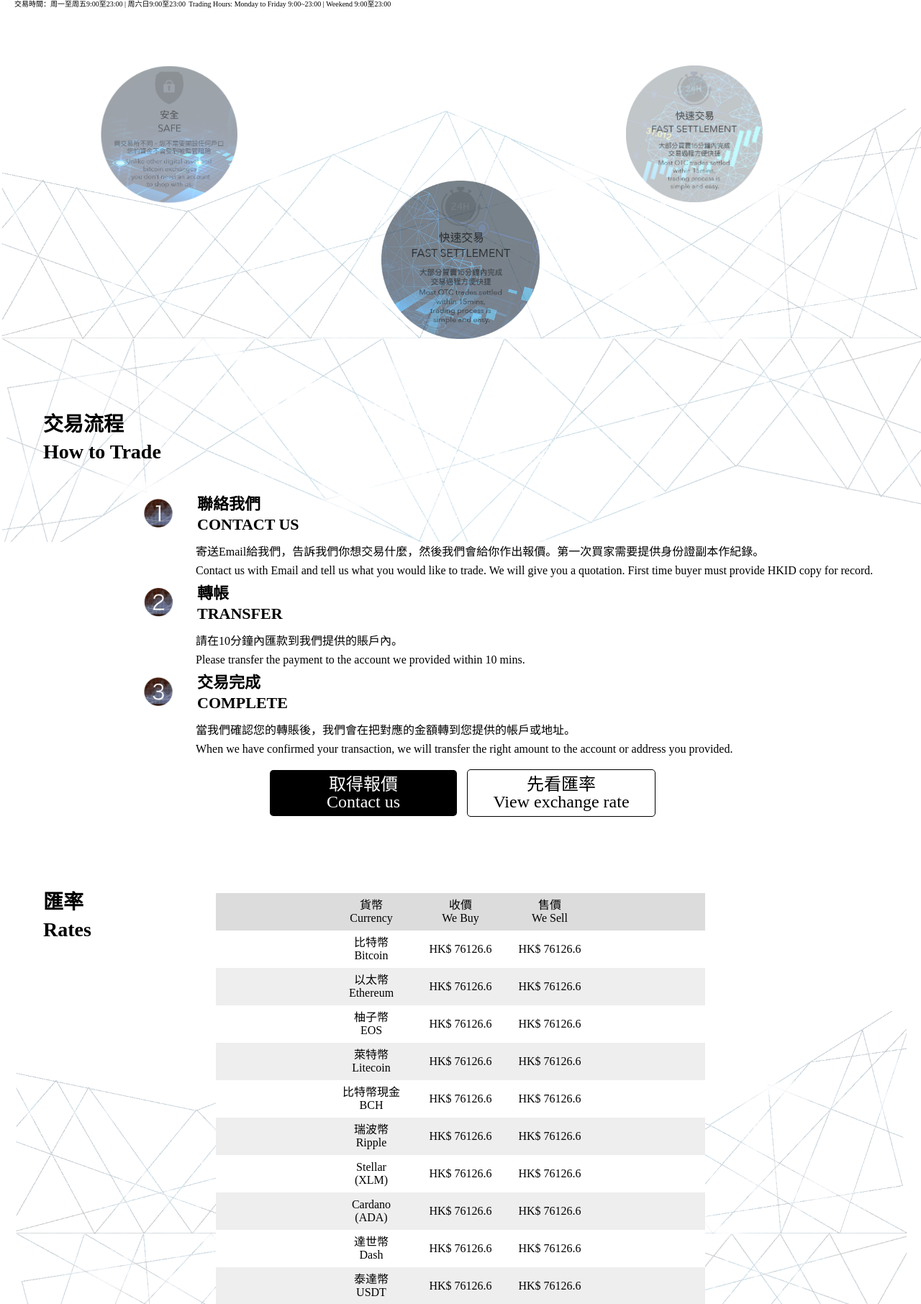
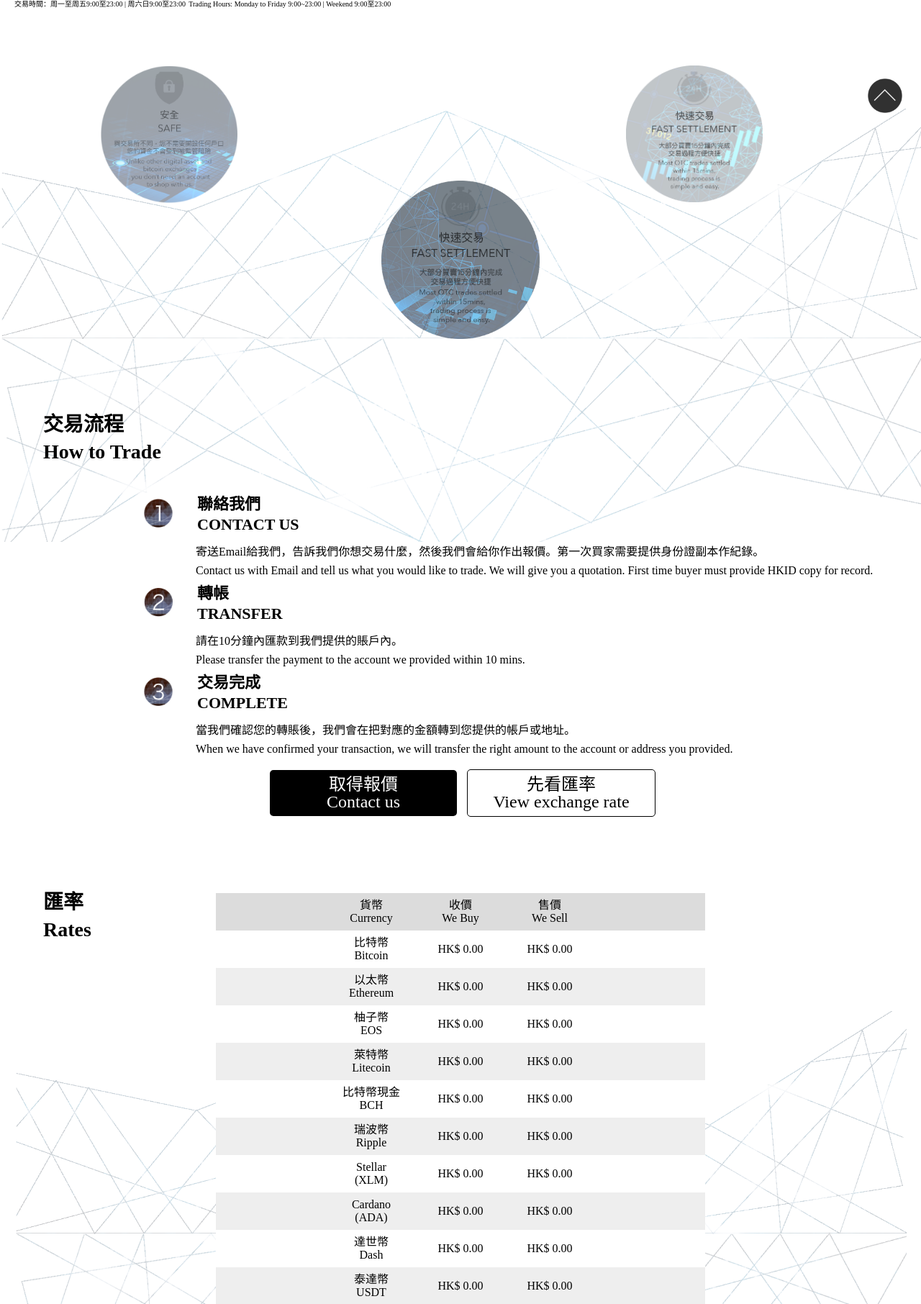
Before and after one commit to littlerock1215/myweb, a CodeIgniter app: page /database/ in a window 1280 px wide. Shown: the part 619-2431 px from the top of the page at 72% size. Run offline with CodeIgniter, Linux system fonts and the light colour scheme; data that the repository does not hold is empty; some libraries are stand-ins or nearby versions.

Commit message:
home page Rates/top btn

```diff
--- a/application/controllers/Welcome.php
+++ b/application/controllers/Welcome.php
@@ -3,23 +3,59 @@ defined('BASEPATH') OR exit('No direct script access allowed');
 
 class Welcome extends CI_Controller {
 
-	/**
-	 * Index Page for this controller.
-	 *
-	 * Maps to the following URL
-	 * 		http://example.com/index.php/welcome
-	 *	- or -
-	 * 		http://example.com/index.php/welcome/index
-	 *	- or -
-	 * Since this controller is set as the default controller in
-	 * config/routes.php, it's displayed at http://example.com/
-	 *
-	 * So any other public methods not prefixed with an underscore will
-	 * map to /index.php/welcome/<method_name>
-	 * @see https://codeigniter.com/user_guide/general/urls.html
-	 */
 	public function index()
 	{
-		$this->load->view('home');
+		$data['price_data'] = $this->get_price();
+		$this->load->view('home',$data);
+	}
+	public function get_price()
+    {
+        $url = 'https://pro-api.coinmarketcap.com/v1/cryptocurrency/listings/latest';
+        $parameters = [
+            'start' => '1',
+            'limit' => '20',
+            'convert' => 'USD'
+        ];
+
+        $headers = [
+            'Accepts: application/json',
+            'X-CMC_PRO_API_KEY: 54a965c2-776c-47dc-81d1-f65f44157a80'
+        ];
+        $qs = http_build_query($parameters); // query string encode the parameters
+        $request = "{$url}?{$qs}"; // create the request URL
+
+
+        $curl = curl_init(); // Get cURL resource
+        // Set cURL options
+        curl_setopt_array($curl, array(
+            CURLOPT_URL => $request,            // set the request URL
+            CURLOPT_HTTPHEADER => $headers,     // set the headers
+            CURLOPT_RETURNTRANSFER => 1,         // ask for raw response instead of bool
+            CURLOPT_SSL_VERIFYPEER => false      // must additional add this
+        ));
+
+        $response = curl_exec($curl); // Send the request, save the response
+        //print_r(json_decode($response, true)); // print json decoded response
+        curl_close($curl); // Close request
+
+        $result = json_decode($response, true);
+
+        $rows = array();
+        foreach($result['data'] as $row):
+			//$rows['BTC']['sell'] = 13 +50;
+			//$rows['BTC']['buy'] = 13;
+			$hkd = $this->to_HKD($row['quote']['USD']['price']);
+
+			$rows[$row['symbol']]['sell'] = $hkd + 50;
+			$rows[$row['symbol']]['buy'] = $hkd;
+        endforeach;
+
+        return $rows;
+	}
+	private function to_HKD($price){
+
+		$hkd = $price/6;
+
+		return $hkd;
 	}
 }
--- a/application/views/home.php
+++ b/application/views/home.php
@@ -34,6 +34,7 @@
 <body>
     <header class="header clearfix">
         <a class="logo" href="#" title="Tradecoin4u"></a>
+        <button type="button" id="BackTop"  class="top"></button>
 
 
         <!-- <a href="/" class="main_menu_hamburger" title="手機選單">
@@ -157,53 +158,53 @@
                 </div>
                 <li>
                     <p>比特幣<br/>Bitcoin</p>
-                    <p>HK$ 76126.6</p>
-                    <p>HK$ 76126.6</p>
+                    <p>HK$ <?=number_format($price_data['BTC']['buy'],2)?></p>
+                    <p>HK$ <?=number_format($price_data['BTC']['sell'],2)?></p>
                 </li>
                 <li>
                     <p>以太幣<br/>Ethereum</p>
-                    <p>HK$ 76126.6</p>
-                    <p>HK$ 76126.6</p>
+                    <p>HK$ <?=number_format($price_data['ETH']['buy'],2)?></p>
+                    <p>HK$ <?=number_format($price_data['ETH']['sell'],2)?></p>
                 </li>
                 <li>
                     <p>柚子幣<br/>EOS</p>
-                    <p>HK$ 76126.6</p>
-                    <p>HK$ 76126.6</p>
+                    <p>HK$ <?=number_format($price_data['EOS']['buy'],2)?></p>
+                    <p>HK$ <?=number_format($price_data['EOS']['sell'],2)?></p>
                 </li>
                 <li>
                     <p>萊特幣<br/>Litecoin</p>
-                    <p>HK$ 76126.6</p>
-                    <p>HK$ 76126.6</p>
+                    <p>HK$ <?=number_format($price_data['LTC']['buy'],2)?></p>
+                    <p>HK$ <?=number_format($price_data['LTC']['sell'],2)?></p>
                 </li>
                 <li>
                     <p>比特幣現金<br/>BCH</p>
-                    <p>HK$ 76126.6</p>
-                    <p>HK$ 76126.6</p>
+                    <p>HK$ <?=number_format($price_data['BCH']['buy'],2)?></p>
+                    <p>HK$ <?=number_format($price_data['BCH']['sell'],2)?></p>
                 </li>
                 <li>
                     <p>瑞波幣<br/>Ripple</p>
-                    <p>HK$ 76126.6</p>
-                    <p>HK$ 76126.6</p>
+                    <p>HK$ <?=number_format($price_data['XRP']['buy'],2)?></p>
+                    <p>HK$ <?=number_format($price_data['XRP']['sell'],2)?></p>
                 </li>
                 <li>
                     <p>Stellar<br/>(XLM)</p>
-                    <p>HK$ 76126.6</p>
-                    <p>HK$ 76126.6</p>
+                    <p>HK$ <?=number_format($price_data['XLM']['buy'],2)?></p>
+                    <p>HK$ <?=number_format($price_data['XLM']['sell'],2)?></p>
                 </li>
                 <li>
                     <p>Cardano<br/>(ADA)</p>
-                    <p>HK$ 76126.6</p>
-                    <p>HK$ 76126.6</p>
+                    <p>HK$ <?=number_format($price_data['ADA']['buy'],2)?></p>
+                    <p>HK$ <?=number_format($price_data['ADA']['sell'],2)?></p>
                 </li>
                 <li>
                     <p>達世幣<br/>Dash</p>
-                    <p>HK$ 76126.6</p>
-                    <p>HK$ 76126.6</p>
+                    <p>HK$ <?=number_format($price_data['DASH']['buy'],2)?></p>
+                    <p>HK$ <?=number_format($price_data['DASH']['sell'],2)?></p>
                 </li>
                 <li>
                     <p>泰達幣<br/>USDT</p>
-                    <p>HK$ 76126.6</p>
-                    <p>HK$ 76126.6</p>
+                    <p>HK$ <?=number_format($price_data['USDT']['buy'],2)?></p>
+                    <p>HK$ <?=number_format($price_data['USDT']['sell'],2)?></p>
                 </li>
             </ul>
             <div class="p_block">
@@ -272,8 +273,21 @@
 
 <script>
 $(document).ready(function(){
+    //top button
 
-//the price click function
+    $('#BackTop').click(function(){
+		$('html,body').animate({scrollTop:0}, 333);
+	});
+	// $(window).scroll(function() {
+	// 	if ( $(this).scrollTop() > 300 ){
+	// 		$('#BackTop').fadeIn(222);
+	// 	} else {
+	// 		$('#BackTop').stop().fadeOut(222);
+	// 	}
+	// }).scroll();
+
+
+    //the price click function
 
     $('a.get_price').click(function(e){
 
--- a/sass/home.scss
+++ b/sass/home.scss
@@ -1177,3 +1177,20 @@ label.error{
     margin-left: 104px;
     color: red;
 }
+
+
+.top{
+    position:fixed;
+    width: 48px;
+    height: 48px;
+    background-image: url(../images/up-icon@2x.png);
+    background-size: cover;
+    background-color: transparent;
+    border: none;
+    background-color: transparent;
+    border: none;
+    right: 2%;
+    bottom: 3%;
+    outline: none;
+    cursor: pointer;
+}
--- a/stylesheets/home.css
+++ b/stylesheets/home.css
@@ -992,3 +992,18 @@ label.error {
   margin-top: 4px;
   margin-left: 104px;
   color: red; }
+
+.top {
+  position: fixed;
+  width: 48px;
+  height: 48px;
+  background-image: url(../images/up-icon@2x.png);
+  background-size: cover;
+  background-color: transparent;
+  border: none;
+  background-color: transparent;
+  border: none;
+  right: 2%;
+  bottom: 3%;
+  outline: none;
+  cursor: pointer; }
```
Also changed, not shown: images/up-icon@2x.png (added), 1 other file.
